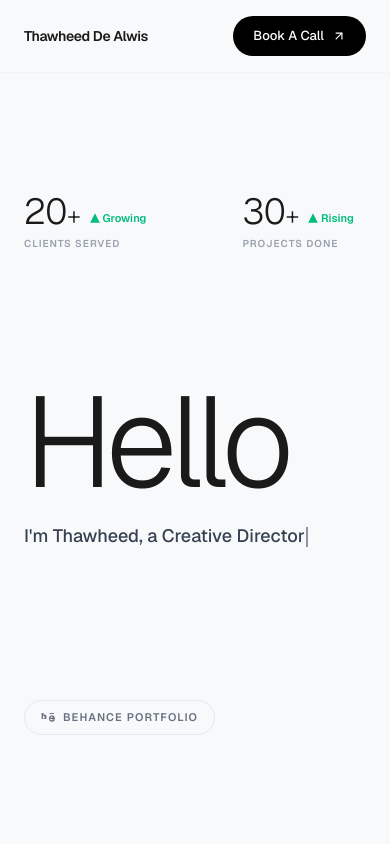
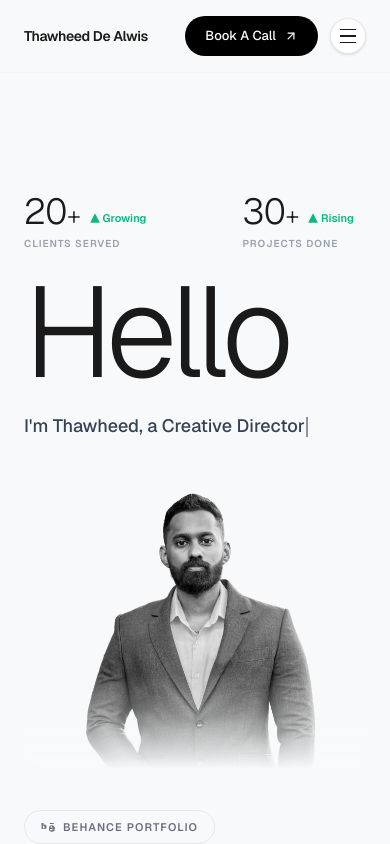
Before and after one commit to amaannn7/thouheed-portfolio, a Next.js app: page / in a window 390 px wide. Shown: the top 844 px of the page. Built offline with nearby package versions, Linux system fonts and the light colour scheme.

Commit message:
added some changes

```diff
--- a/app/page.tsx
+++ b/app/page.tsx
@@ -1,7 +1,7 @@
 'use client';
 
 import Image from 'next/image';
-import { useEffect, useId, useRef, useState } from 'react';
+import { useEffect, useId, useRef, useState, createContext, useContext } from 'react';
 import Particles, { initParticlesEngine } from '@tsparticles/react';
 import { loadSlim } from '@tsparticles/slim';
 import {
@@ -338,28 +338,87 @@ function VideoProjectCard({ label, title, desc, tags, video }: {
   );
 }
 
+/* ─── Mobile nav context ─────────────────────────────────────────── */
+const MobileMenuCtx = createContext<{ open: boolean; setOpen: (v: boolean) => void }>({ open: false, setOpen: () => { } });
+
+function MobileMenuButton() {
+  const { open, setOpen } = useContext(MobileMenuCtx);
+  return (
+    <button
+      onClick={() => setOpen(!open)}
+      className="md:hidden w-9 h-9 flex flex-col items-center justify-center gap-[5px] rounded-full border border-gray-200 bg-white shadow-sm"
+      aria-label="Toggle menu"
+    >
+      <span className={`block w-4 h-[1.5px] bg-[#1a1a1a] transition-all duration-300 origin-center ${open ? 'rotate-45 translate-y-[6.5px]' : ''}`} />
+      <span className={`block w-4 h-[1.5px] bg-[#1a1a1a] transition-all duration-300 ${open ? 'opacity-0' : ''}`} />
+      <span className={`block w-4 h-[1.5px] bg-[#1a1a1a] transition-all duration-300 origin-center ${open ? '-rotate-45 -translate-y-[6.5px]' : ''}`} />
+    </button>
+  );
+}
+
+function MobileDrawer() {
+  const { open, setOpen } = useContext(MobileMenuCtx);
+  if (!open) return null;
+  return (
+    <div className="md:hidden border-t border-gray-100 bg-[#f8f9fa]/95 backdrop-blur-md px-6 py-6 flex flex-col gap-4">
+      {['About Me', 'Experience', 'Toolkit', 'Portfolio', 'Contact'].map(link => (
+        <a
+          key={link}
+          href={`#${link.toLowerCase().replace(' ', '-')}`}
+          onClick={() => setOpen(false)}
+          className="text-[15px] font-medium text-gray-700 hover:text-black transition-colors py-1 border-b border-gray-100 last:border-0"
+        >
+          {link}
+        </a>
+      ))}
+      <div className="pt-2 flex flex-col gap-3">
+        <a href="tel:+94779081798" className="inline-flex items-center gap-2 text-[13px] font-semibold text-[#1a1a1a]">
+          <Phone className="w-4 h-4" /> (+94) 77 908 1798
+        </a>
+        <a href="mailto:thouheedshereef@gmail.com" className="inline-flex items-center gap-2 text-[13px] font-semibold text-[#1a1a1a]">
+          <Mail className="w-4 h-4" /> thouheedshereef@gmail.com
+        </a>
+        <a href="https://www.behance.net/thouheeddealwis" target="_blank" rel="noopener noreferrer" className="inline-flex items-center gap-2 text-[13px] font-semibold text-[#1a1a1a]">
+          <svg className="w-4 h-4" viewBox="0 0 24 24" fill="currentColor"><path d="M22 7h-7V5h7v2zm1.726 10c-.442 1.297-2.029 3-5.101 3-3.074 0-5.051-1.598-5.051-5.355 0-3.590 1.925-5.744 5.051-5.744 3.074 0 4.814 1.867 5.101 4.996.047.437.069.885.069 1.353H15.5c.13 2.002 1.182 2.418 2.368 2.418 1.187 0 1.817-.694 2.063-1.667h3.795zm-7.44-3.667h3.569c-.051-1.453-.9-2.22-1.784-2.22-.929 0-1.645.748-1.785 2.22zM9.5 12.4c0 1.97-1.066 3.21-2.79 3.21-1.12 0-1.893-.453-2.21-1.193V15.5H1V5h3.5v3.827c.317-.693 1.007-1.127 2.21-1.127C8.434 7.7 9.5 8.957 9.5 12.4zm-3.414 0c0-1.518-.513-2.4-1.42-2.4-.907 0-1.416.882-1.416 2.4 0 1.516.51 2.4 1.416 2.4.907 0 1.42-.884 1.42-2.4z" /></svg> Behance Portfolio
+        </a>
+      </div>
+    </div>
+  );
+}
+
 /* ─── Page ───────────────────────────────────────────────────────── */
 export default function Home() {
   useStickyNav();
+  const [mobileOpen, setMobileOpen] = useState(false);
 
   return (
+    <MobileMenuCtx.Provider value={{ open: mobileOpen, setOpen: setMobileOpen }}>
       <div className="min-h-screen bg-[#f8f9fa] text-[#1A1A1A] font-sans">
 
         {/* ── NAVIGATION ── */}
-      <nav id="main-nav" className="fixed top-0 left-0 right-0 z-50 flex items-center justify-between px-6 md:px-12 py-4 w-full transition-all duration-300 bg-[#f8f9fa]/90 backdrop-blur-md border-b border-gray-100">
+        <nav id="main-nav" className="fixed top-0 left-0 right-0 z-50 w-full transition-all duration-300 bg-[#f8f9fa]/90 backdrop-blur-md border-b border-gray-100">
+          <div className="flex items-center justify-between px-6 md:px-12 py-4">
             <div className="flex items-center gap-3">
               <span className="font-semibold text-sm tracking-tight">Thawheed De Alwis</span>
             </div>
+            {/* Desktop nav links */}
             <div className="hidden md:flex items-center gap-7 text-[13px] font-medium text-gray-500">
               {['About Me', 'Experience', 'Toolkit', 'Portfolio', 'Contact'].map(link => (
                 <a key={link} href={`#${link.toLowerCase().replace(' ', '-')}`}
                   className="hover-underline hover:text-black transition-colors duration-200">{link}</a>
               ))}
             </div>
+            <div className="flex items-center gap-3">
               <a href="tel:+94779081798"
                 className="flex items-center gap-2 px-5 py-2.5 bg-black text-white rounded-full text-[13px] font-medium hover:bg-gray-800 active:scale-95 transition-all duration-200">
                 Book A Call <ArrowUpRight className="w-3.5 h-3.5" />
               </a>
+              {/* Hamburger — mobile only */}
+              <MobileMenuButton />
+            </div>
+          </div>
+          {/* Mobile drawer */}
+          <MobileDrawer />
         </nav>
 
         <main className="w-full pt-20">
@@ -379,6 +438,19 @@ export default function Home() {
                   Hello
                 </h1>
                 <TypewriterTagline />
+              </div>
+
+              {/* Mobile-only profile image */}
+              <div className="block md:hidden relative w-full h-72 rounded-3xl overflow-hidden mt-6 animate-fade-up delay-300">
+                <Image
+                  src="/profile-picture.png"
+                  alt="Thawheed De Alwis"
+                  fill
+                  sizes="100vw"
+                  className="object-cover object-top grayscale"
+                  priority
+                />
+                <div className="absolute inset-x-0 bottom-0 h-24 bg-gradient-to-t from-[#f8f9fa] to-transparent pointer-events-none" />
               </div>
 
               {/* Social links */}
@@ -736,5 +808,6 @@ export default function Home() {
         </footer>
 
       </div>
+    </MobileMenuCtx.Provider>
   );
 }
--- a/app/work/page.tsx
+++ b/app/work/page.tsx
@@ -197,10 +197,7 @@ export default function WorkPage() {
                     <ArrowLeft className="w-4 h-4" /> Back to Home
                 </Link>
                 <div className="flex items-center gap-3">
-                    <div className="w-9 h-9 relative shrink-0 bg-white rounded-lg p-1 border border-gray-100 shadow-sm">
-                        <Image src="/logo.png" alt="Thawheed De Alwis" fill className="object-contain p-0.5" />
-                    </div>
-                    <span className="font-semibold text-sm tracking-tight hidden sm:block">Thawheed De Alwis</span>
+                    <span className="font-semibold text-sm tracking-tight">Thawheed De Alwis</span>
                 </div>
                 <a
                     href="mailto:thouheedshereef@gmail.com"
```
Lines whose indentation alone changed are shown as unchanged.
